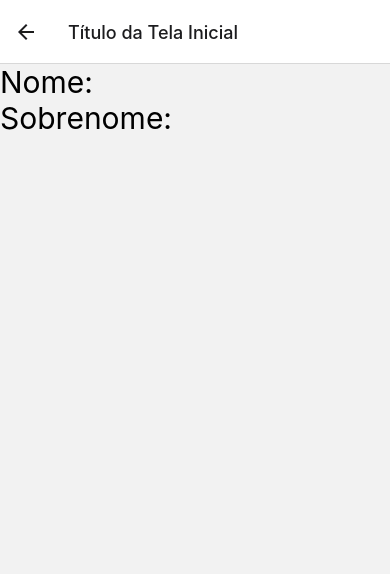
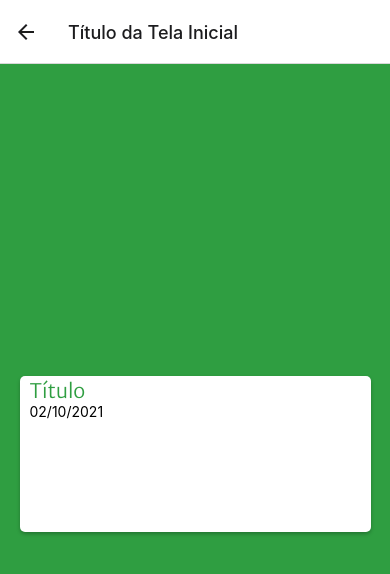
Before and after one commit to biesseck/app_recados_ifmt_plc, a React Native app: screen / in a window 390 px wide. Both pictures are taken after a click on the button "LOGIN". Shown: the top 574 px of the page. Built offline with nearby package versions, Linux system fonts and the light colour scheme.

Commit message:
Novo componente e fonte
Comecei a criar o componente Card e adicionei a fonte MerriweatherSans

Talvez precise dar isso aqui pra rodar o bglzinho:

expo install expo-font

```diff
--- a/src/screens/TelaInicial.js
+++ b/src/screens/TelaInicial.js
@@ -1,6 +1,6 @@
 import React from "react";
-import {Button, Text, View} from 'react-native';
-
+import {StyleSheet, Text, View} from 'react-native';
+import * as Font from 'expo-font';
 
 export default class TelaInicial extends React.Component {
 
@@ -8,23 +8,75 @@ export default class TelaInicial extends React.Component {
 	super(props);
 }
 
+state = {
+    fontsLoaded: false,
+  };
+
+  async loadFonts() {
+    await Font.loadAsync({
+      MerriweatherSans: require('../../assets/fonts/MerriweatherSans.ttf'),
+    });
+    this.setState({ fontsLoaded: true });
+  }
+
+  componentDidMount() {
+    this.loadFonts();
+  }
+
+
+Card = ({titulo,texto,data,cor}) => (
+	<View style = {styles.card_container} >
+		<Text style = {styles.card_titulo} >{titulo}</Text>
+		<Text style = {styles.card_data} >{data}</Text>
+	</View>
+)
+
 render() {
+
+	if(this.state.fontsLoaded){
   	return (
-            <View>
+		<View style = {styles.container}>
 
-                <Text
-                    style={{
-                        fontSize: 30,
-                    }}
-                >Nome: {this.props.route.params.nome}</Text>
-
-                <Text
-                    style={{
-                        fontSize: 30,
-                    }}
-                >Sobrenome: {this.props.route.params.sobrenome}</Text>
+			<this.Card
+				titulo = {'Título'}
+				texto = {'LOREM IPSUM'}
+				data = {'02/10/2021'}
+				cor = {'#0f0'}
+			/>
 
 		</View>
-        );
+	);}
+	else return null
 }
 }
+
+const styles = StyleSheet.create({
+  	container: {
+    	flex: 1,
+    	backgroundColor: '#2F9E41',
+    	alignItems: 'center',
+    	justifyContent: 'center',
+  	},
+	card_container:{
+		backgroundColor: '#fff',
+		padding: 10,
+		paddingTop: 2,
+		width: '90%',
+		height: '20%',
+		borderRadius: 5,
+		shadowColor: "#000",
+		shadowOffset: {
+			width: 0,
+			height: 2,
+		},
+		shadowOpacity: 0.25,
+		shadowRadius: 3.84,
+		elevation: 5,
+	},
+	card_titulo: {
+		color: '#2F9E41',
+		fontSize: 20,
+		fontWeight: '100',
+		fontFamily: 'MerriweatherSans'
+	}
+});
```
Also changed, not shown: assets/fonts/MerriweatherSans.ttf (added), 1 other file (tests, documents, lock files or other folders). Lines whose indentation alone changed are shown as unchanged.
